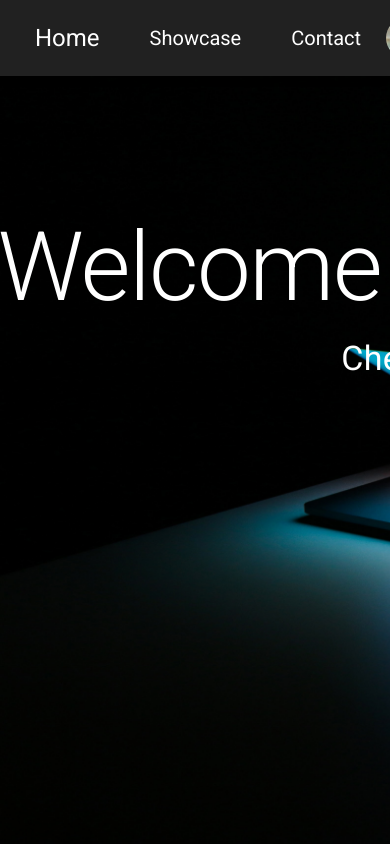
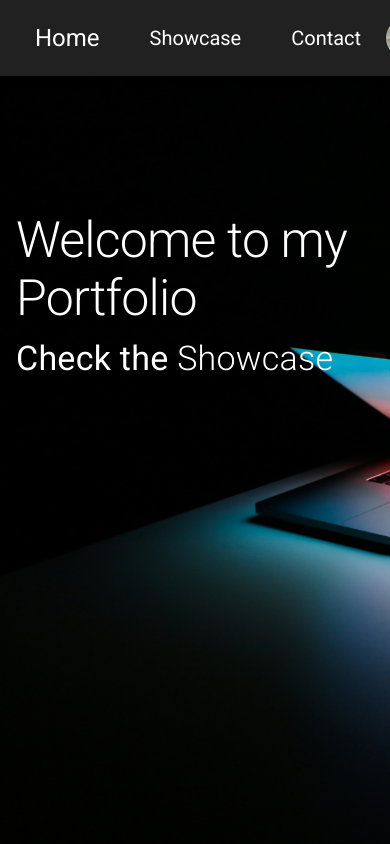
Before and after one commit to genericdude1998/Portfolio-Home-Page, a React app: page / in a window 390 px wide. Shown: the top 844 px of the page. Built offline with nearby package versions, Linux system fonts and the light colour scheme.

Commit message:
responsive home

```diff
--- a/src/home/home.tsx
+++ b/src/home/home.tsx
@@ -1,9 +1,8 @@
 import React from 'react';
-import {Box, Typography, TypographyProps} from '@mui/material'
+import {Box, Container, Typography, TypographyProps} from '@mui/material'
 import { styled } from "@mui/system";
 import { BoxProps } from "@mui/system";
 import { Fade } from '@mui/material';
-import { Stack } from '@mui/material';
 
 import { images } from '../../assets/images';
 import { Link } from 'react-router-dom';
@@ -12,15 +11,22 @@ const Background = styled(Box)<BoxProps>(({theme}) => ({
     minWidth: '1000px',
     height: '100vh',
     width: '100vw',
-    backgroundSize: 'cover',
+    backgroundSize:'cover',
     backgroundRepeat: 'no-repeat',
     backgroundImage: `url(${images.background})`,
+    ['@media (max-width:1100px)']: {
+        backgroundSize:'100% 100%',
+      },
 }));
 
 const StyledTitle = styled(Typography)<TypographyProps>(({theme}) => ({
     position: 'absolute',
     top: '25%',
     whiteSpace: 'nowrap',
+    ['@media (max-width:550px)']: {
+        fontSize: '50px',
+        whiteSpace: 'normal',
+      },
 }));
 const StyledSubTitle = styled(Typography)<TypographyProps>(({theme}) => ({
     position: 'absolute',
@@ -33,13 +39,13 @@ function Home(){
     return(
     <Background sx={{display: 'flex', justifyContent: 'center', }}>
         <Fade in={true} timeout={4000}>
-            <StyledTitle variant="h1" color="white">Welcome to my Portfolio</StyledTitle>
-        </Fade>
-        <Fade in={true} timeout={4000}>
-            <StyledSubTitle variant="h4" color="white">Check the {' '}
+            <Container>
+                <StyledTitle variant="h1" color="white">Welcome to my Portfolio</StyledTitle>
+                <StyledSubTitle variant="h4" color="white">Check the {' '}
                 <Link to={'/showcase'} style={{textDecoration:'none', color: 'white', fontWeight: 10,}}>
                     Showcase
                 </Link></StyledSubTitle>
+            </Container>
         </Fade>
     </Background>
 );
```
